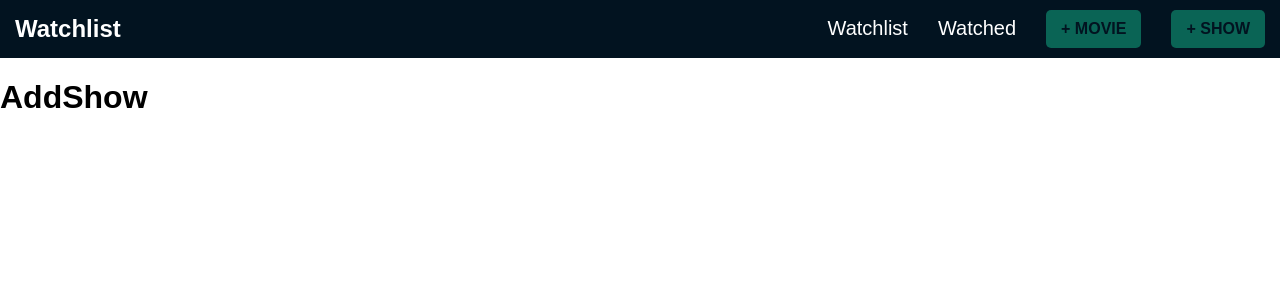
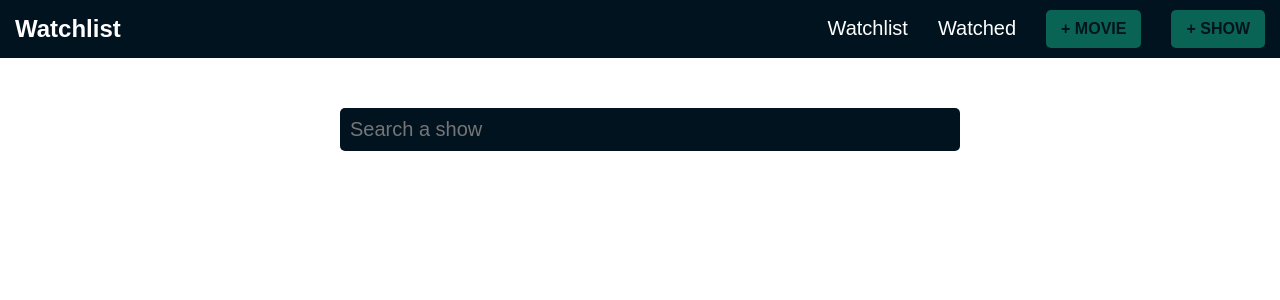
Before and after one commit to kozakbalint/watchlist, a React (Create React App) app: page /addshow in a window 1280 px wide. Shown: the top 300 px of the page. Built offline with nearby package versions, Linux system fonts and the light colour scheme.

Commit message:
Add show page basic fetch and key added.

```diff
--- a/src/components/AddMovie.js
+++ b/src/components/AddMovie.js
@@ -34,7 +34,7 @@
                     {results.length > 0 && (
                         <ul className="results">
                             {results.map(movie => (
-                                <li>
+                                <li key={movie.id}>
                                     {movie.title}
                                 </li>
                             ))}
--- a/src/components/AddShow.js
+++ b/src/components/AddShow.js
@@ -1,9 +1,47 @@
-import React from 'react'
+import React, {useState} from 'react'
 
 export const AddShow = () => {
+    const [query, setQuery] = useState("");
+    const [results, setResults] = useState([]);
+
+    const onChange = e => {
+        e.preventDefault();
+
+        setQuery(e.target.value);
+
+        fetch(`https://api.themoviedb.org/3/search/tv?api_key=${process.env.REACT_APP_API_KEY}&language=en-US&page=1&include_adult=false&query=${e.target.value}`)
+        .then(res => res.json())
+        .then(data=>{
+            if(!data.errors){
+                setResults(data.results)
+            }else{
+                setResults([]);
+            }
+        });
+    }
+
     return (
-        <div>
-            <h1>AddShow</h1>
+        <div className="add-page">
+            <div className="container">
+                <div className="add-content">
+                    <div className="input-wrapper">
+                        <input type="text"
+                        placeholder="Search a show"
+                        value={query}
+                        onChange={onChange}
+                        />
+                    </div>
+                    {results.length > 0 && (
+                        <ul className="results">
+                            {results.map(show => (
+                                <li key={show.id}>
+                                    {show.name}
+                                </li>
+                            ))}
+                        </ul>
+                    )}
+                </div>
+            </div>
         </div>
     )
 }
```
